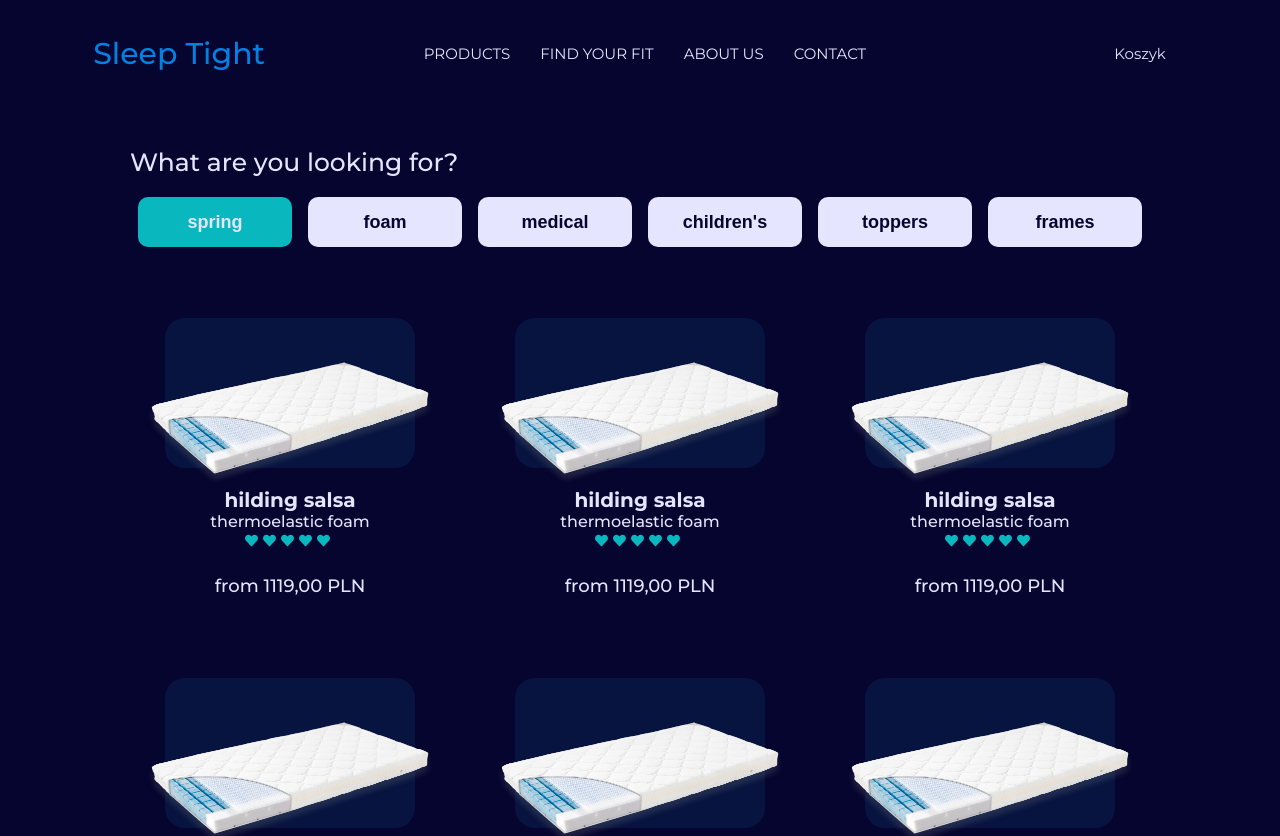
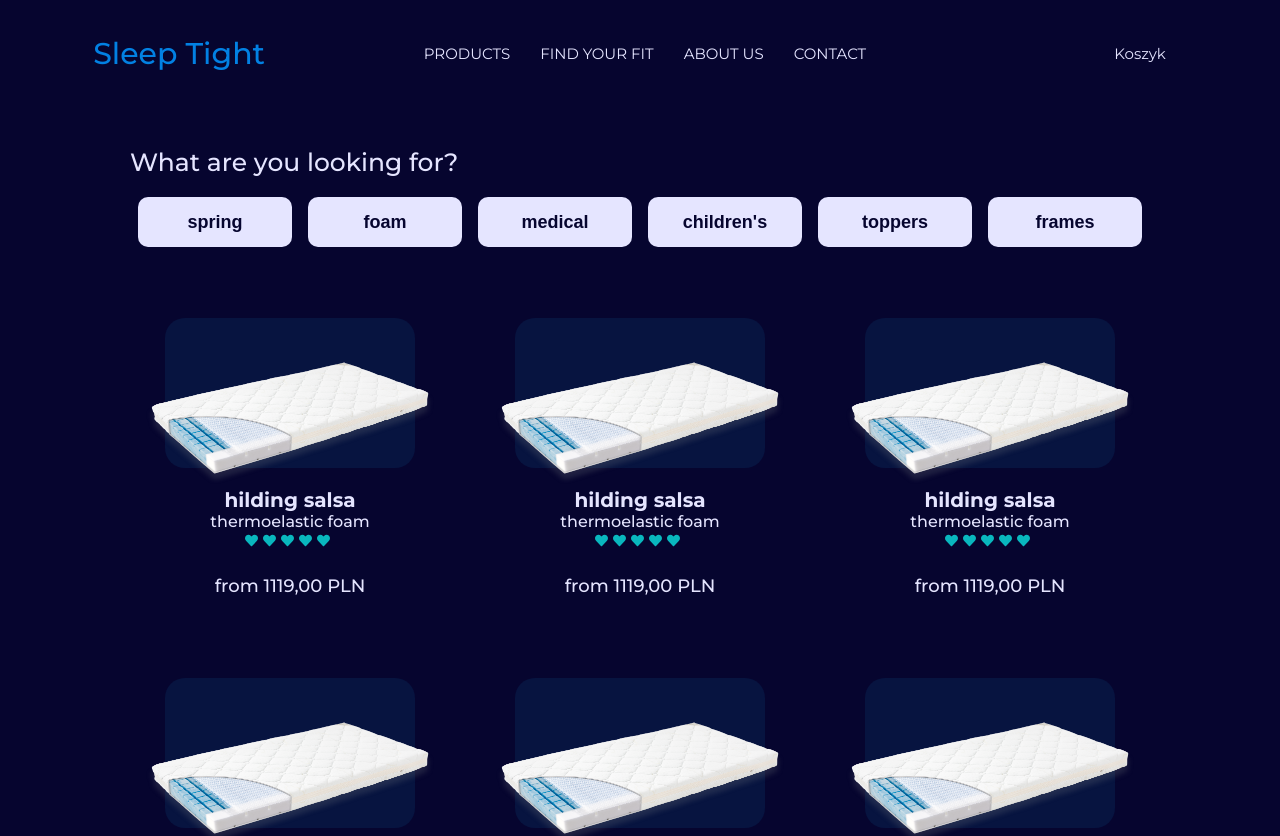
Before and after one commit to iasynetska/SleepTight, a React (Create React App) app: page /products in a window 1280 px wide. Shown: the top 836 px of the page. Built offline with nearby package versions, Linux system fonts and the light colour scheme.

Commit message:
Added changing background Filter buttons with onClick

```diff
--- a/src/components/Products/Filter.js
+++ b/src/components/Products/Filter.js
@@ -4,14 +4,27 @@ class Filter extends React.Component {
 
     constructor(props) {
         super(props);
+        this.state = {clicked_index: 0};
+        this.clickHandler = this.clickHandler.bind(this);
+    }
+
+    clickHandler(selectedIndex){
+        this.setState({clicked_index: selectedIndex});
+        this.props.buttons.forEach( (button, index) => {
+            if (index === selectedIndex) {
+                button.active = true;
+            } else {
+                button.active = false;
+            }
+        });
     }
 
     render() {
         let buttonsGroup = this.props.buttons.map((button, index) => {
             let buttonBuilder = button.active ? (
-                <button key={index} className="products-filter__btn btn--active">{ button.value }</button>
+                <button key={index} className="products-filter__btn btn--active" onClick={()=>this.clickHandler(index)}>{ button.value }</button>
             ) : (
-                <button key={index} className="products-filter__btn">{ button.value }</button>
+                <button key={index} className="products-filter__btn" onClick={()=>this.clickHandler(index)}>{ button.value }</button>
             );
 
             return buttonBuilder;
--- a/src/components/Products/Products.js
+++ b/src/components/Products/Products.js
@@ -32,7 +32,7 @@ class Products extends React.Component {
 
     render () {
         let buttons = [
-            { value: 'spring', active: true },
+            { value: 'spring' },
             { value: 'foam' },
             { value: 'medical' },
             { value: 'children\'s' },
```
